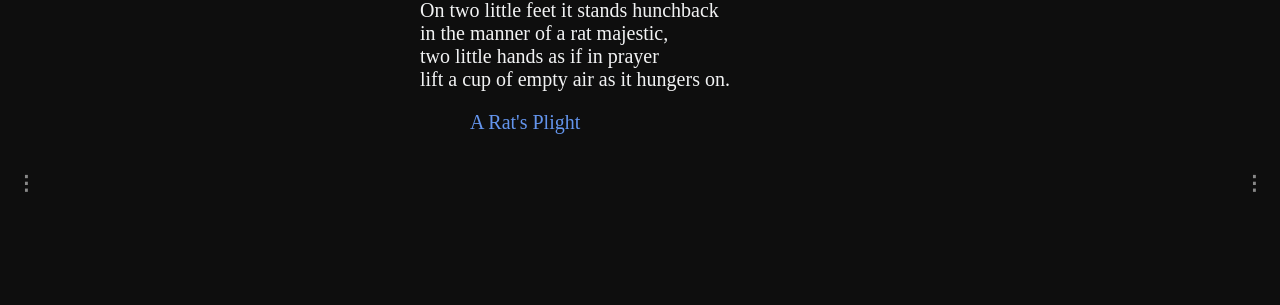
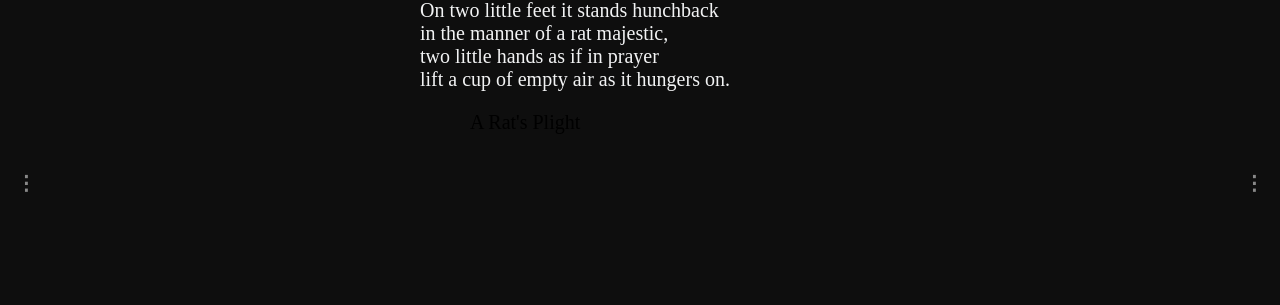
Before and after one commit to hafizzainal/hafizzainal.github.io, a Jekyll site: the page built from index.md, in a window 1280 px wide. Shown: the part 265-570 px from the top of the page. Built offline with Jekyll 4.4.1, drawn with Linux system fonts in a browser that asks for light colours; our own code applies the rules of GitHub Pages for plain Markdown files.

Commit message:
Update default.html

```diff
--- a/_layouts/default.html
+++ b/_layouts/default.html
@@ -146,7 +146,7 @@ img {vertical-align: middle;}
 }
 
 /* Add a blue color to the author */
-.author {color: cornflowerblue; text-indent: 50px;}
+.author {color: #000000; text-indent: 50px;}
 
 /* Footer */
 .footer {
```
